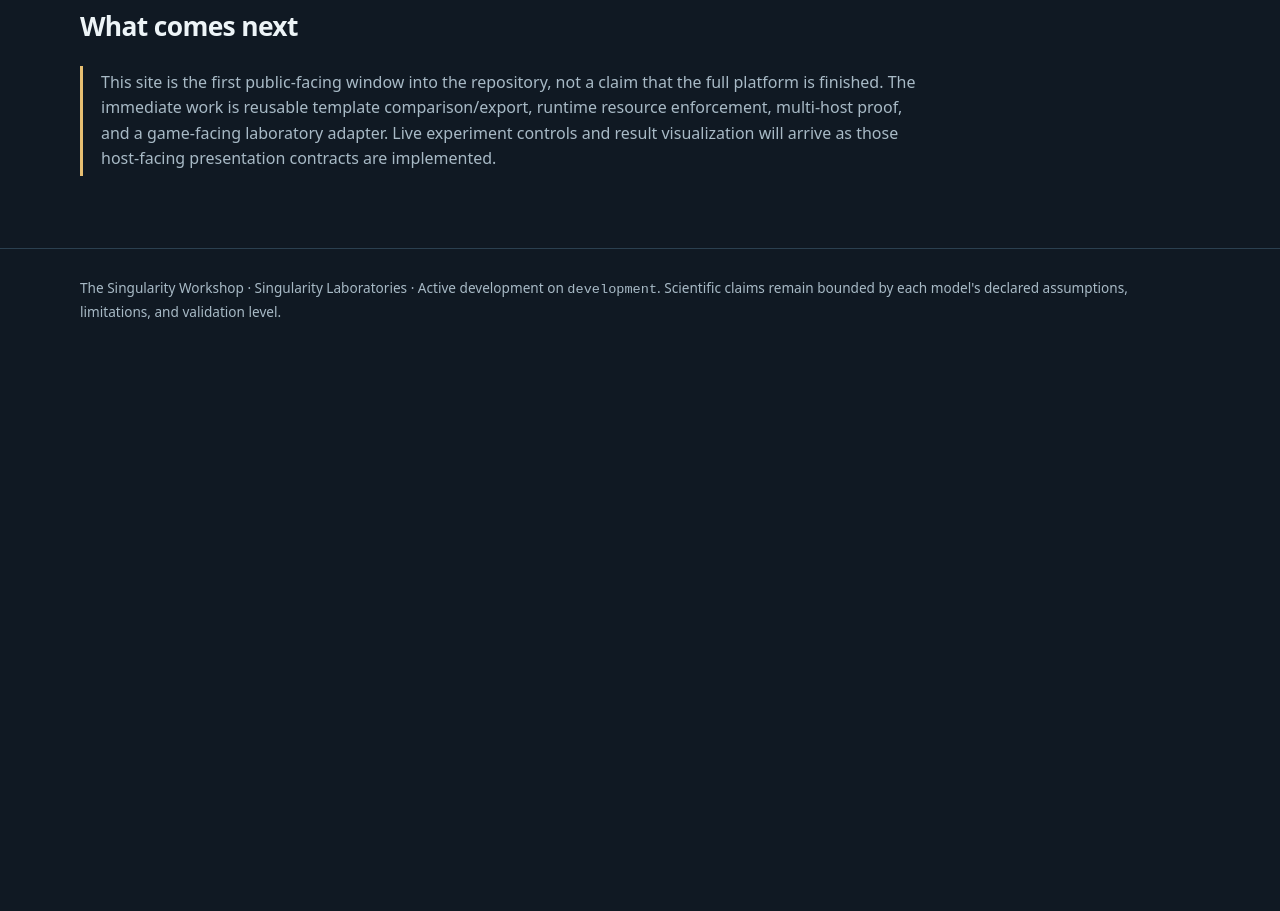
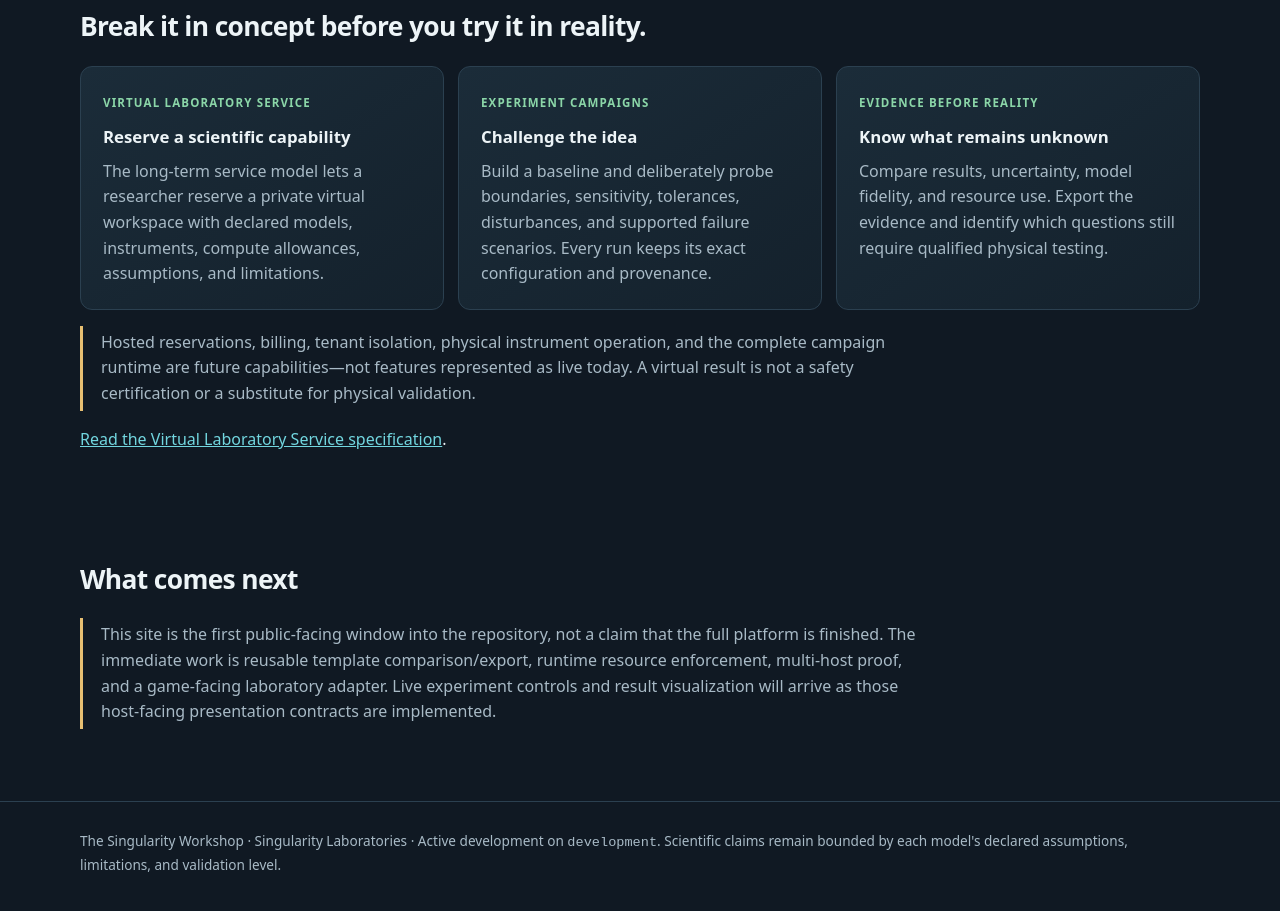
Before and after one commit to TrentBest/TheSingularityWorkshop.SingularityLaboratories, a plain HTML site: page docs/index.html in a window 1280 px wide. Shown: the part 1700-2611 px from the top of the page. Before the commit the page ends 2068 px from the top, so only its background shows below. Drawn offline with Linux system fonts and the light colour scheme.

Commit message:
Introduce virtual lab service on Pages landing experience

```diff
--- a/docs/index.html
+++ b/docs/index.html
@@ -56,6 +56,16 @@
       </div>
     </section>
     <section class="section">
+      <h2>Break it in concept before you try it in reality.</h2>
+      <div class="grid">
+        <article class="card"><span class="tag">Virtual laboratory service</span><h3>Reserve a scientific capability</h3><p>The long-term service model lets a researcher reserve a private virtual workspace with declared models, instruments, compute allowances, assumptions, and limitations.</p></article>
+        <article class="card"><span class="tag">Experiment campaigns</span><h3>Challenge the idea</h3><p>Build a baseline and deliberately probe boundaries, sensitivity, tolerances, disturbances, and supported failure scenarios. Every run keeps its exact configuration and provenance.</p></article>
+        <article class="card"><span class="tag">Evidence before reality</span><h3>Know what remains unknown</h3><p>Compare results, uncertainty, model fidelity, and resource use. Export the evidence and identify which questions still require qualified physical testing.</p></article>
+      </div>
+      <p class="callout">Hosted reservations, billing, tenant isolation, physical instrument operation, and the complete campaign runtime are future capabilities—not features represented as live today. A virtual result is not a safety certification or a substitute for physical validation.</p>
+      <p><a href="virtual-laboratory-service.md">Read the Virtual Laboratory Service specification</a>.</p>
+    </section>
+    <section class="section">
       <h2>What comes next</h2>
       <p class="callout">This site is the first public-facing window into the repository, not a claim that the full platform is finished. The immediate work is reusable template comparison/export, runtime resource enforcement, multi-host proof, and a game-facing laboratory adapter. Live experiment controls and result visualization will arrive as those host-facing presentation contracts are implemented.</p>
     </section>
```
